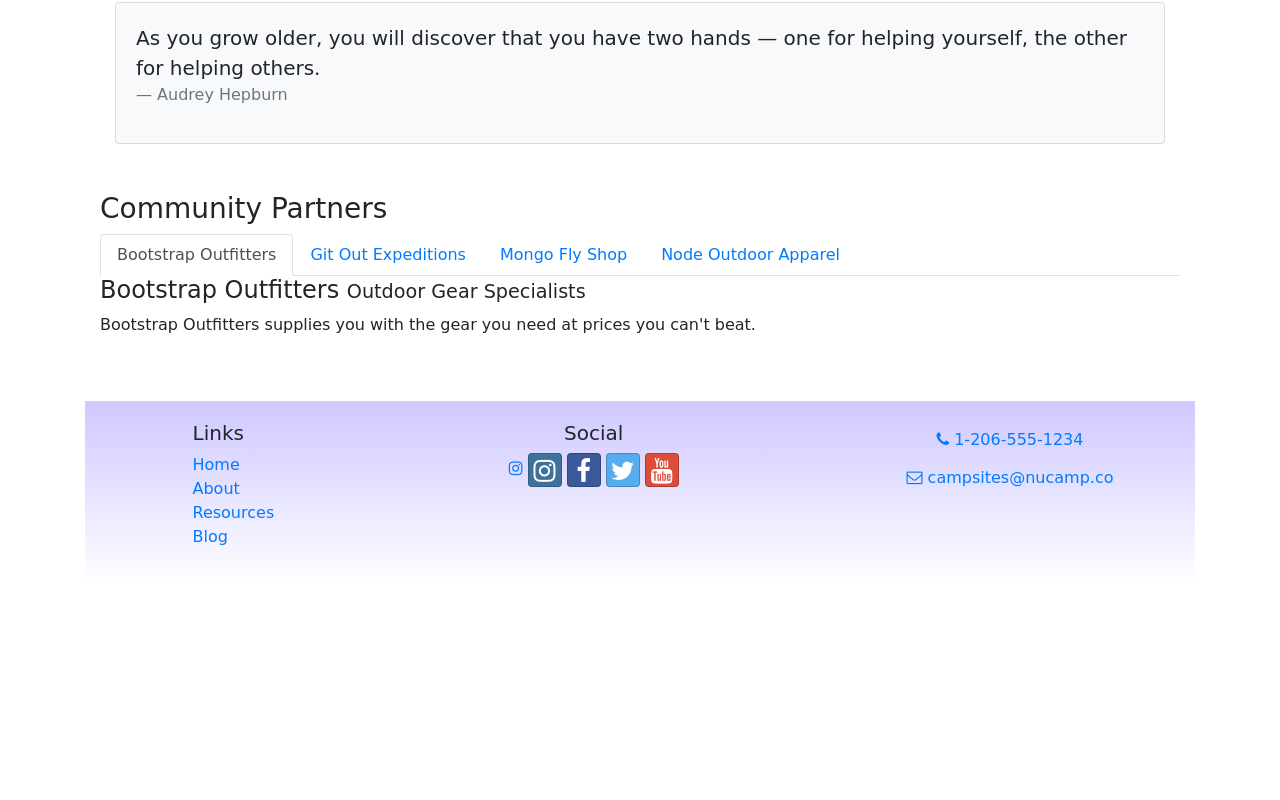
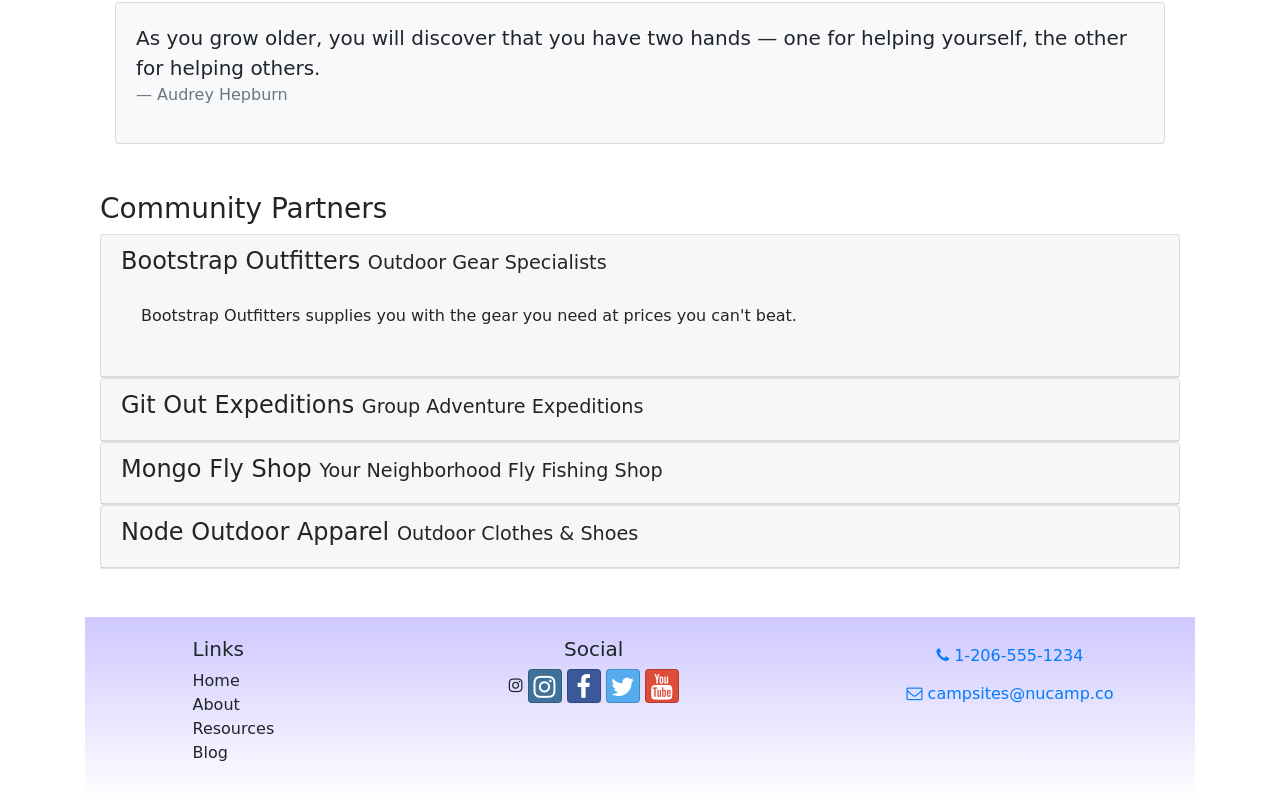
Before and after one commit to mayfiete/communitykanban, a website: page aboutus.html in a window 1280 px wide. Shown: the part 768-1568 px from the top of the page. Before the commit the page ends 1353 px from the top, so only its background shows below. Drawn offline with nearby package versions, Linux system fonts and the light colour scheme.

Commit message:
feat: adding accordion on the aboutus page

```diff
--- a/aboutus.html
+++ b/aboutus.html
@@ -90,7 +90,7 @@
             </div>
         </div>
 
-        <div class="container">
+        <div class="container mb-5">
             <div class="col-12">
                 <div class="card bg-light mt-3">
                     <blockquote class="blockquote card-body">
@@ -103,37 +103,73 @@
             </div>
         </div>
 
-        <div class="container pt-5 pb-5">
+        <div class="container mb-5">
             <div>
                 <div>
                     <h3>Community Partners</h3>
-                    <ul class="nav nav-tabs">
-                        <li class="nav-item"><a class="nav-link active" href="#bootstrap" role="tab" data-toggle="tab">Bootstrap Outfitters</a></li>
-                        <li class="nav-item"><a class="nav-link" href="#git" role="tab" data-toggle="tab">Git Out Expeditions</a></li>
-                        <li class="nav-item"><a class="nav-link" href="#mongo" role="tab" data-toggle="tab">Mongo Fly Shop</a></li>
-                        <li class="nav-item"><a class="nav-link" href="#node" role="tab" data-toggle="tab">Node Outdoor Apparel</a></li>
-                    </ul>
-                    <div class="tab-content">
-                        <div role="tabpanel" class="tab-pane fade show active" id="bootstrap">
-                            <h4>Bootstrap Outfitters <small>Outdoor Gear Specialists</small></h4>
-                            <p class="d-none d-sm-block">Bootstrap Outfitters supplies you with the gear you need at prices you can't beat.</p>
+                    <div id="accordion">
+
+                        <div class="card">
+                            <div role="tab" class="card-header">
+                                <h4>
+                                    <a data-toggle="collapse" data-target="#bootstrap">
+                                        Bootstrap Outfitters <small>Outdoor Gear Specialists</small>
+                                    </a>
+                                </h4>
+                                <div class="collapse show" id="bootstrap" data-parent="#accordion">
+                                    <div class="card-body">
+                                        <p class="d-none d-sm-block">Bootstrap Outfitters supplies you with the gear you need at prices you can't beat.</p>
+                                    </div>
+                                </div>
+                            </div>
                         </div>
-                        <div role="tabpanel" class="tab-pane fade" id="git">
-                            <h4>Git Out Expeditions <small>Group Adventure Expeditions</small></h4>
-                            <p class="d-none d-sm-block">Join Git Out Expeditions to explore new horizons with a group of other adventurers!</p>
+                        <div class="card">
+                            <div role="tab" class="card-header">
+                                <h4>
+                                    <a class="collapsed" data-toggle="collapse" data-target="#git">
+                                        Git Out Expeditions <small>Group Adventure Expeditions</small>
+                                    </a>
+                                </h4>
+                                <div class="collapse" id="git" data-parent="#accordion">
+                                    <div class="card-body">
+                                        <p class="d-none d-sm-block">Join Git Out Expeditions to explore new horizons with a group of other adventurers!</p>
+                                   </div>
+                                </div>
+                            </div>
                         </div>
-                        <div role="tabpanel" class="tab-pane fade" id="mongo">
-                            <h4>Mongo Fly Shop <small>Your Neighborhood Fly Fishing Shop.</small></h4>
-                            <p class="d-none d-sm-block">Need a new fishing pole, a tacklebox, or flies of all kinds? Stop by Mongo Fly Shop.</p>
+                        <div class="card">
+                            <div role="tab" class="card-header">
+                                <h4>
+                                    <a class="collapsed" data-toggle="collapse" data-target="#mongo">
+                                        Mongo Fly Shop <small>Your Neighborhood Fly Fishing Shop</small>
+                                    </a>
+                                </h4>
+                                <div class="collapse" id="mongo" data-parent="#accordion">
+                                    <div class="card-body">
+                                        <p class="d-none d-sm-block">Need a new fishing pole, a tacklebox, or flies of all kinds? Stop by Mongo Fly Shop.</p>
+                                    </div>
+                                </div>
+                            </div>
                         </div>
-                        <div role="tabpanel" class="tab-pane fade" id="node">
-                            <h4>Node Outdoor Apparel <small>Outdoor Clothes & Shoes</small></h4>
-                            <p class="d-none d-sm-block">From polar fleeces to swimsuits, hiking boots to waders, a visit to Node will be sure to get you covered.</p>
+                        <div class="card">
+                            <div role="tab" class="card-header">
+                                <h4>
+                                    <a class="collapsed" data-toggle="collapse" data-target="#node">
+                                        Node Outdoor Apparel <small>Outdoor Clothes & Shoes</small>
+                                    </a>
+                                </h4>
+                                <div class="collapse" id="node" data-parent="#accordion">
+                                    <div class="card-body">
+                                        <p class="d-none d-sm-block">From polar fleeces to swimsuits, hiking boots to waders, a visit to Node will be sure to get you covered.</p>
+                                    </div>
+                                </div>
+                            </div>
                         </div>
                     </div>
                 </div>
             </div>
         </div>
+
 
 
     <footer class="site-footer">
--- a/css/styles.css
+++ b/css/styles.css
@@ -37,3 +37,9 @@
 .navbar {
     background-color: #6dcebe
 }
+
+a,
+a:hover {
+    color: inherit;
+    text-decoration: none;
+}
```
